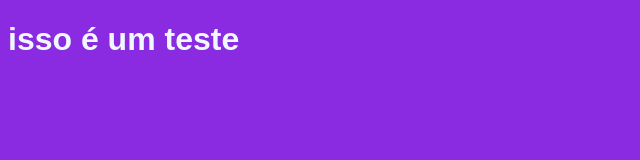
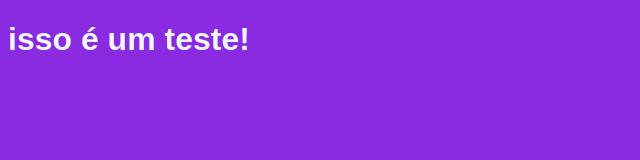
Before and after one commit to Rafaellauersdorf/HTML-CSS, a plain HTML site: page exercicios/ex024/pag001.html in a window 1280 px wide. Shown: the full height of the page, 0-640 px from the left. Drawn offline with Linux system fonts and the light colour scheme.

Commit message:
Update pag001.html

```diff
--- a/exercicios/ex024/pag001.html
+++ b/exercicios/ex024/pag001.html
@@ -15,7 +15,7 @@
     </style>
 </head>
 <body>
-    <h1>isso é um teste</h1>
+    <h1>isso é um teste!</h1>
 
 </body>
 </html>
```
